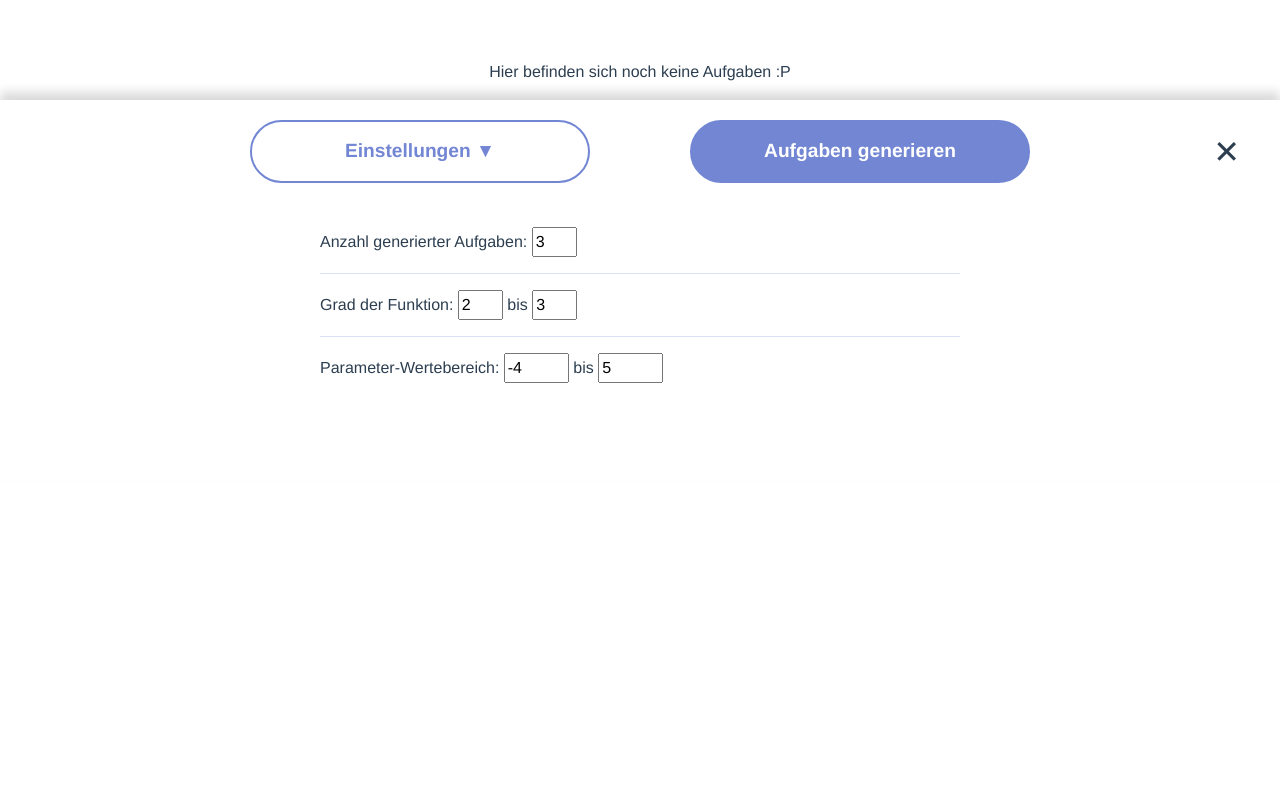
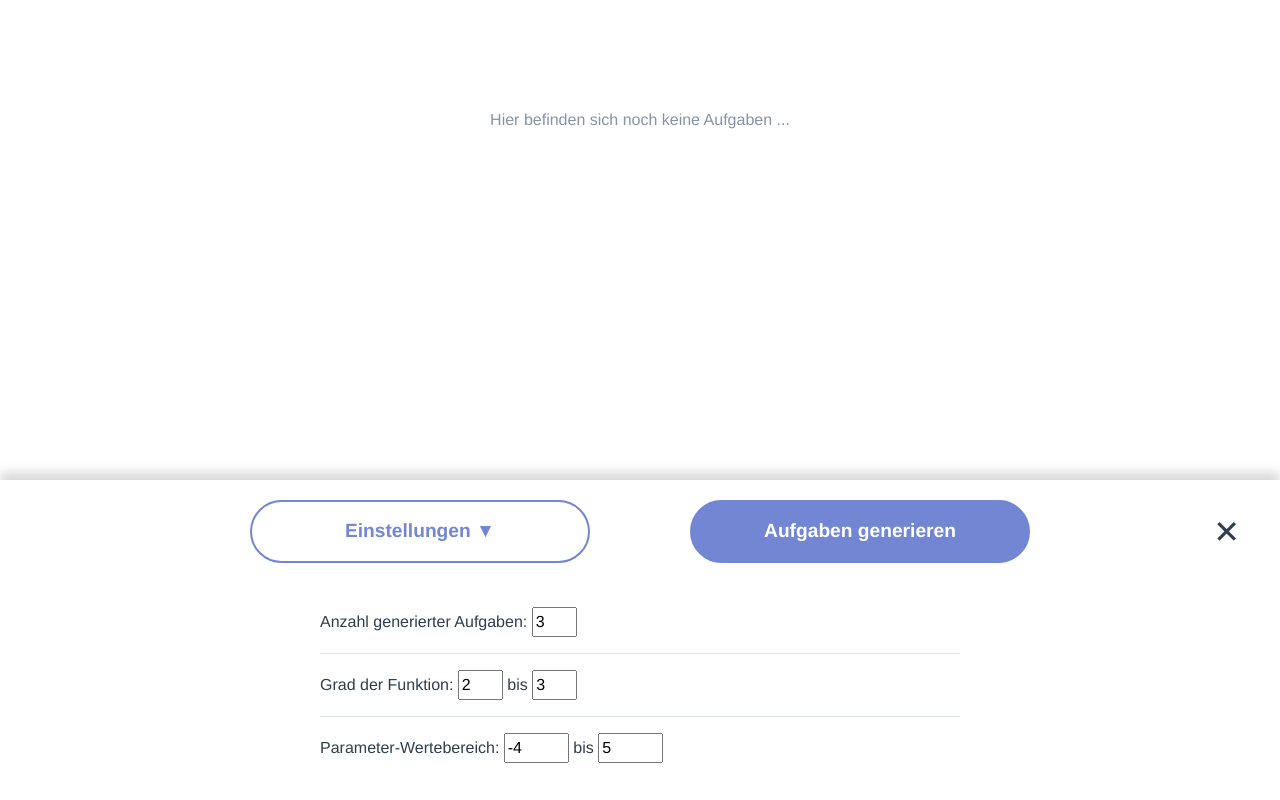
Before and after one commit to SirPythonPhoenix/math_task_generator_frontend, a Vue app: page / in a window 1280 px wide. Built offline with nearby package versions, Linux system fonts and the light colour scheme.

Commit message:
feature: fixed settings bar, minor bug fixes

```diff
--- a/src/App.vue
+++ b/src/App.vue
@@ -1,5 +1,7 @@
 <template>
   <div class="page">
+
+    <p  class="error-no-tasks" v-if="tasksEmpty"><br><br>Hier befinden sich noch keine Aufgaben ...</p>
 
     <div class="task-root" v-for="task in tasks" v-bind:key="task">
       <div class="task-head">
@@ -21,7 +23,8 @@
       </div>
     </div>
 
-    <p v-if="tasksEmpty">Hier befinden sich noch keine Aufgaben :P</p>
+    <div class="bottom-margin"></div>
+  </div>
 
   <div class="footer" v-if="footer_visible">
     <label class="x" v-on:click="toggleFooter">&#10005;</label>
@@ -32,13 +35,13 @@
     <br>
     <div class="settings-body" v-if="settings_visible">
       <p>Anzahl generierter Aufgaben:
-          <input class="small-input" type="number" max="10" min="1" v-model="number">
+        <input class="small-input" type="number" max="99" min="1" v-model="number">
       </p>
       <hr>
       <p>Grad der Funktion:
-          <input class="small-input" type="number" v-bind:max="settings.grade_max" min="1" v-model="settings['grade_min']">
+        <input class="small-input" type="number" v-bind:max="settings.grade_max" min="1" max="9" v-model="settings['grade_min']">
         bis
-          <input class="small-input" type="number" max="9" v-bind:min="settings.grade_min" v-model="settings['grade_max']">
+        <input class="small-input" type="number" min="1" max="9" v-bind:min="settings.grade_min" v-model="settings['grade_max']">
       </p>
       <hr>
       <p>Parameter-Wertebereich:
@@ -49,7 +52,7 @@
       <br>
     </div>
   </div>
-  </div>
+
 </template>
 
 <script>
@@ -125,6 +128,11 @@ hr {
   color:#7286D3;
 }
 
+.bottom-margin {
+  height: 400px;
+  position: static;
+}
+
 .small-input {
   width: 45px;
 }
@@ -138,10 +146,6 @@ hr {
   margin-top: -14px;
   font-size:small;
   letter-spacing: 2px;
-}
-
-.button3-div {
-  text-align: right;
 }
 
 .button1 {
@@ -213,12 +217,19 @@ hr {
   opacity: 0.8;
 }
 
+.button3-div {
+  text-align: right;
+}
+
 .footer {
   background-color: white;
-  max-width: 100%;
-  height: 380px;
-  float: bottom;
+  width: 100%;
+  height: 60%;
   box-shadow: 0 -8px 10px rgba(0, 0, 0, 0.15);
+  position: fixed;
+  top: 60%;
+  overflow: auto;
+  z-index: 10;
 }
 
 .settings-head {
@@ -254,6 +265,10 @@ hr {
   text-align: left;
 }
 
+.error-no-tasks {
+  color:#8990ab;
+}
+
 .x {
   float:right;
   margin: 28px 40px;
```
Lines whose indentation alone changed are shown as unchanged.
